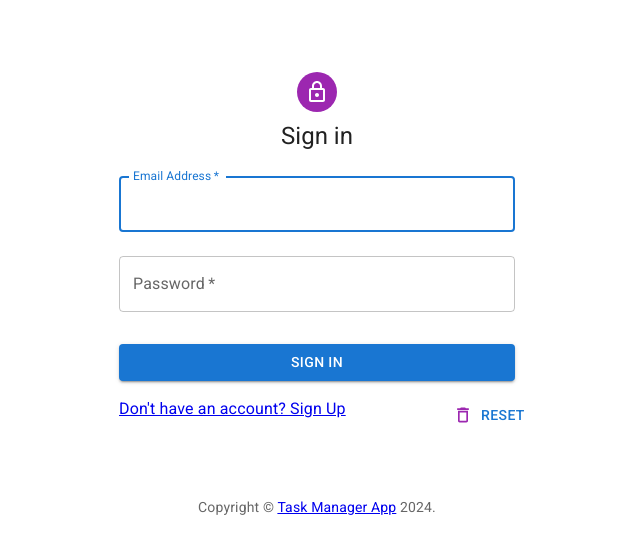
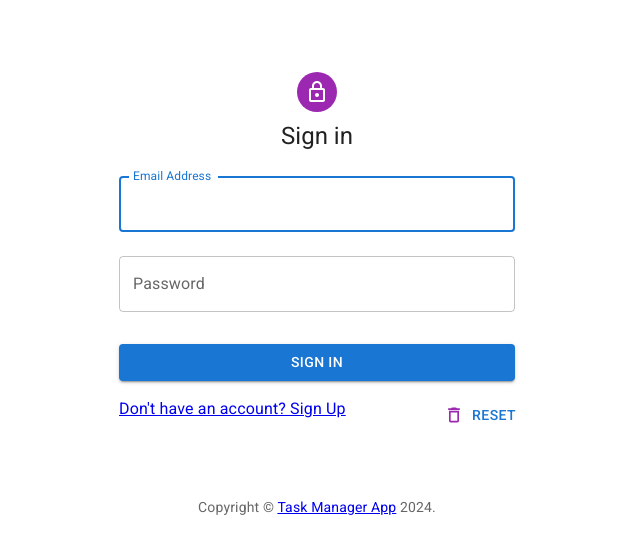
Before and after one commit to usman-monir/MUI-based-task-manager-app, a React (Vite) app in the folder frontend/: page /login in a window 1280 px wide. Shown: the top 554 px of the page, without its empty margins (323-963 px from the left). Built offline with nearby package versions, Linux system fonts and the light colour scheme.

Commit message:
used state as an object in auth screens

```diff
--- a/frontend/src/App.jsx
+++ b/frontend/src/App.jsx
@@ -8,7 +8,11 @@ import "@fontsource/roboto/500.css";
 import "@fontsource/roboto/700.css";
 
 const App = () => {
-  return <RouterProvider router={router} />;
+  return (
+    <>
+      <RouterProvider router={router} />
+    </>
+  );
 };
 
 export default App;
--- a/frontend/src/screens/Auth/LoginScreen.jsx
+++ b/frontend/src/screens/Auth/LoginScreen.jsx
@@ -10,7 +10,7 @@ import LockOutlinedIcon from "@mui/icons-material/LockOutlined";
 import Typography from "@mui/material/Typography";
 import Container from "@mui/material/Container";
 import Alert from "@mui/material/Alert";
-import DeleteOutlined from "@mui/icons-material/DeleteOutlined";
+import DeleteOutlinedIcon from "@mui/icons-material/DeleteOutlined";
 import { createTheme, ThemeProvider } from "@mui/material/styles";
 import AuthService from "../../services/authService";
 
@@ -18,7 +18,7 @@ function Copyright(props) {
   return (
     <Typography variant="body2" color="text.secondary" align="center" {...props}>
       {"Copyright © "}
-      <Link color="inherit" href="https://github.com/usman-monir/MUI-based-task-manager-app.git">
+      <Link color="inherit" to="https://github.com/usman-monir/MUI-based-task-manager-app.git">
         Task Manager App
       </Link>{" "}
       {new Date().getFullYear()}
@@ -30,58 +30,59 @@ function Copyright(props) {
 const defaultTheme = createTheme();
 
 const LoginScreen = () => {
+
+  const defaultState = {
+    email: "",
+    password: "",
+    emailError: "",
+    passwordError: "",
+    errorMessage: "",
+  }
   const navigate = useNavigate();
-  const [email, setEmail] = useState("");
-  const [password, setPassword] = useState("");
-  const [emailError, setEmailError] = useState("");
-  const [passwordError, setPasswordError] = useState("");
-  const [errorMessage, setErrorMessage] = useState("");
+  const [formData, setFormData] = useState(defaultState);
 
   const handleEmailChange = (event) => {
-    setEmail(event.target.value);
-    setEmailError("");
-    setErrorMessage("");
+    setFormData({...formData, email: event.target.value});
+
   };
 
   const handlePasswordChange = (event) => {
-    setPassword(event.target.value);
-    setPasswordError("");
-    setErrorMessage("");
+    setFormData({...formData, password: event.target.value});
   };
 
-  const handleSubmit = async (event) => {
+  const handleSubmit = (event) => {
     event.preventDefault();
+    const {email, password} = formData;
+    let valid = true;
 
     if (!email) {
-      setEmailError("Email is required");
+      setFormData({...formData, emailError:  "Email is required"});
+      valid = false;
     } else if (!/\S+@\S+\.\S+/.test(email)) {
-      setEmailError("Invalid email address");
-      return;
+      setFormData({...formData, emailError:  "Invalid email address!"});
+      valid = false;
     }
 
     if (!password) {
-      setPasswordError("Password is required");
+      setFormData({...formData, passwordError:  "Password is required"});
+      valid = false;
     }
 
-    if(!email || !password) return;
+    if(!valid) return;
 
-    try {
-      const response = await AuthService.login(email, password);
-      console.log("Logged in:", response);
+    const response = AuthService.login(email, password);
+    console.log(response);
+    if (response?.success){
       localStorage.setItem("userInfo", JSON.stringify(response));
       navigate("/");
-    } catch (error) {
-      console.error("Error logging in:", error);
-      setErrorMessage(error.message || "Failed to login");
+    }
+    else{
+      setFormData({...formData, errorMessage: response?.error || 'unexpected error'});
     }
   };
 
-  const resetForm = () => {
-    setEmail("");
-    setPassword("");
-    setEmailError("");
-    setPasswordError("");
-    setErrorMessage("");
+  const resetFormData = () => {
+   setFormData(defaultState)
   };
 
   return (
@@ -103,34 +104,32 @@ const LoginScreen = () => {
             Sign in
           </Typography>
           <Box component="form" onSubmit={handleSubmit} noValidate sx={{ mt: 1 }}>
-            {errorMessage && <Alert severity="error">{errorMessage}</Alert>}
+            {formData.errorMessage && <Alert severity="error">{formData.errorMessage}</Alert>}
             <TextField
               margin="normal"
-              required
               fullWidth
               id="email"
               label="Email Address"
               name="email"
               autoComplete="email"
               autoFocus
-              value={email}
+              value={formData.email}
               onChange={handleEmailChange}
-              error={!!emailError}
-              helperText={emailError}
+              error={!!formData.emailError}
+              helperText={formData.emailError}
             />
             <TextField
               margin="normal"
-              required
               fullWidth
               name="password"
               label="Password"
               type="password"
               id="password"
               autoComplete="current-password"
-              value={password}
+              value={formData.password}
               onChange={handlePasswordChange}
-              error={!!passwordError}
-              helperText={passwordError}
+              error={!!formData.passwordError}
+              helperText={formData.passwordError}
             />
             <Button type="submit" fullWidth variant="contained" sx={{ mt: 3, mb: 2 }}>
               Sign In
@@ -142,7 +141,11 @@ const LoginScreen = () => {
                 </Link>
               </Grid>
               <Grid item xs={2}>
-                <Button onClick={resetForm} startIcon={<DeleteOutlined color="secondary" />}>
+              <Button
+                  onClick={resetFormData}
+                  startIcon={<DeleteOutlinedIcon color="secondary" />}
+                  fullWidth
+                >
                   Reset
                 </Button>
               </Grid>
--- a/frontend/src/screens/Auth/RegisterScreen.jsx
+++ b/frontend/src/screens/Auth/RegisterScreen.jsx
@@ -18,7 +18,7 @@ function Copyright(props) {
   return (
     <Typography variant="body2" color="text.secondary" align="center" {...props}>
       {'Copyright © '}
-      <Link color="inherit" href="https://github.com/usman-monir/MUI-based-task-manager-app.git">
+      <Link color="inherit" to="https://github.com/usman-monir/MUI-based-task-manager-app.git">
         Task Manager App
       </Link>{' '}
       {new Date().getFullYear()}
@@ -31,67 +31,71 @@ const defaultTheme = createTheme();
 
 const RegisterScreen = () => {
   const navigate = useNavigate();
-  const [name, setName] = useState('');
-  const [email, setEmail] = useState('');
-  const [password, setPassword] = useState('');
-  const [confirmPassword, setConfirmPassword] = useState('');
-  const [nameError, setNameError] = useState('');
-  const [emailError, setEmailError] = useState('');
-  const [passwordError, setPasswordError] = useState('');
-  const [confirmPasswordError, setConfirmPasswordError] = useState('');
-  const [errorMessage, setErrorMessage] = useState('');
+
+  const defaultState = {
+    name: "",
+    email: "",
+    password: "",
+    confirmPassword: "",
+    nameError: "",
+    emailError: "",
+    passwordError: "",
+    confirmPasswordError: "",
+    errorMessage: "",
+  };
+
+  const [formData, setFormData] = useState(defaultState);
+
+  const handleChange = (event) => {
+    setFormData({ ...formData, [event.target.name]: event.target.value });
+  };
 
   const resetForm = () => {
-    setName('');
-    setEmail('');
-    setPassword('');
-    setConfirmPassword('');
-    setNameError('');
-    setEmailError('');
-    setPasswordError('');
-    setConfirmPasswordError('');
-    setErrorMessage('');
+    setFormData(defaultState);
   };
 
   const handleSubmit = async (event) => {
     event.preventDefault();
 
-    // Validate inputs
+    const { name, email, password, confirmPassword } = formData;
+    let valid = true;
+
     if (!name) {
-      setNameError('Name is required');
+      setFormData((prevState) => ({ ...prevState, nameError: 'Name is required' }));
+      valid = false;
     }
 
     if (!email) {
-      setEmailError('Email is required');
+      setFormData((prevState) => ({ ...prevState, emailError: 'Email is required' }));
+      valid = false;
     } else if (!/\S+@\S+\.\S+/.test(email)) {
-      setEmailError('Invalid email address');
+      setFormData((prevState) => ({ ...prevState, emailError: 'Invalid email address' }));
+      valid = false;
     }
 
     if (!password) {
-      setPasswordError('Password is required');
+      setFormData((prevState) => ({ ...prevState, passwordError: 'Password is required' }));
+      valid = false;
     }
 
     if (!confirmPassword) {
-      setConfirmPasswordError('Confirm Password is required');
+      setFormData((prevState) => ({ ...prevState, confirmPasswordError: 'Confirm Password is required' }));
+      valid = false;
     }
 
     if (password !== confirmPassword) {
-      setConfirmPasswordError('Password mismatch!');
-      return;
+      setFormData((prevState) => ({ ...prevState, confirmPasswordError: 'Password mismatch!' }));
+      valid = false;
     }
 
-    if(!name || !email || !password || !confirmPassword) return;
+    if (!valid) return;
 
-    // Register a user by calling backend api
-    try {
-      const response = await AuthService.register(name, email, password);
-      console.log('Registered:', response);
-      navigate('/login');
-    } catch (error) {
-      console.error('Error registering:', error);
-      setErrorMessage(error.message || 'Failed to Register');
+    const response = await AuthService.register(name, email, password);
+    if (response.success) navigate('/login');
+    else{
+      setFormData({...formData, errorMessage: response.error});
     }
-  };
+};
 
   return (
     <ThemeProvider theme={defaultTheme}>
@@ -112,21 +116,21 @@ const RegisterScreen = () => {
             Register
           </Typography>
           <Box component="form" noValidate onSubmit={handleSubmit} sx={{ mt: 3 }}>
-            {errorMessage && <Alert severity="error">{errorMessage}</Alert>}
+            {formData.errorMessage && <Alert severity="error">{formData.errorMessage}</Alert>}
             <Grid container spacing={2}>
               <Grid item xs={12}>
                 <TextField
                   autoComplete="given-name"
                   name="name"
-                  value={name}
-                  onChange={(e) => setName(e.target.value)}
+                  value={formData.name}
+                  onChange={handleChange}
                   required
                   fullWidth
                   id="name"
                   label="Name"
                   autoFocus
-                  error={!!nameError}
-                  helperText={nameError}
+                  error={!!formData.nameError}
+                  helperText={formData.nameError}
                 />
               </Grid>
               <Grid item xs={12}>
@@ -136,11 +140,11 @@ const RegisterScreen = () => {
                   id="email"
                   label="Email Address"
                   name="email"
-                  value={email}
-                  onChange={(e) => setEmail(e.target.value)}
+                  value={formData.email}
+                  onChange={handleChange}
                   autoComplete="email"
-                  error={!!emailError}
-                  helperText={emailError}
+                  error={!!formData.emailError}
+                  helperText={formData.emailError}
                 />
               </Grid>
               <Grid item xs={12}>
@@ -148,29 +152,29 @@ const RegisterScreen = () => {
                   required
                   fullWidth
                   name="password"
-                  value={password}
-                  onChange={(e) => setPassword(e.target.value)}
+                  value={formData.password}
+                  onChange={handleChange}
                   label="Password"
                   type="password"
                   id="password"
                   autoComplete="new-password"
-                  error={!!passwordError}
-                  helperText={passwordError}
+                  error={!!formData.passwordError}
+                  helperText={formData.passwordError}
                 />
               </Grid>
               <Grid item xs={12}>
                 <TextField
                   required
                   fullWidth
-                  name="confirm_password"
-                  value={confirmPassword}
-                  onChange={(e) => setConfirmPassword(e.target.value)}
+                  name="confirmPassword"
+                  value={formData.confirmPassword}
+                  onChange={handleChange}
                   label="Confirm Password"
                   type="password"
                   id="confirm_password"
                   autoComplete="confirm-password"
-                  error={!!confirmPasswordError}
-                  helperText={confirmPasswordError}
+                  error={!!formData.confirmPasswordError}
+                  helperText={formData.confirmPasswordError}
                 />
               </Grid>
             </Grid>
--- a/frontend/src/services/authService.js
+++ b/frontend/src/services/authService.js
@@ -6,11 +6,12 @@ import handleResponse from '../utils/handleResponse';
 const AuthService = {
 
   async login (email, password){
+    let response;
   try {
-    const response = await axiosInstance.post(`${USERS_API}/login`, { email, password });
+    response = await axiosInstance.post(`${USERS_API}/login`, { email, password });
     return handleResponse(response);
   } catch (error) {
-    handleError(error);
+    handleError(response, error);
   }
   },
 
```
Also changed, not shown: frontend/src/components/PrivateRoute.jsx (+14 -5 lines), 1 other file (tests, documents, lock files or other folders).
